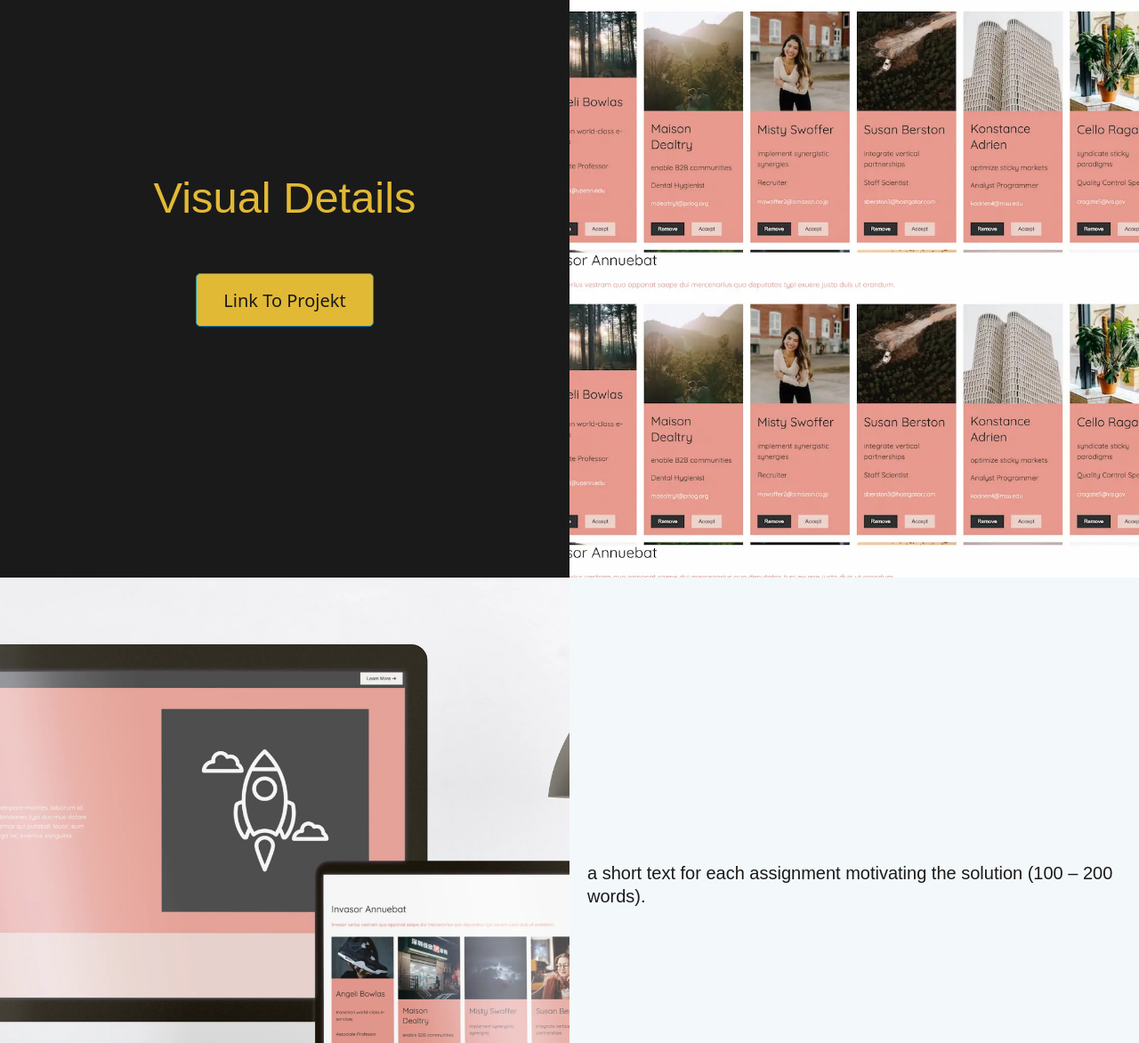
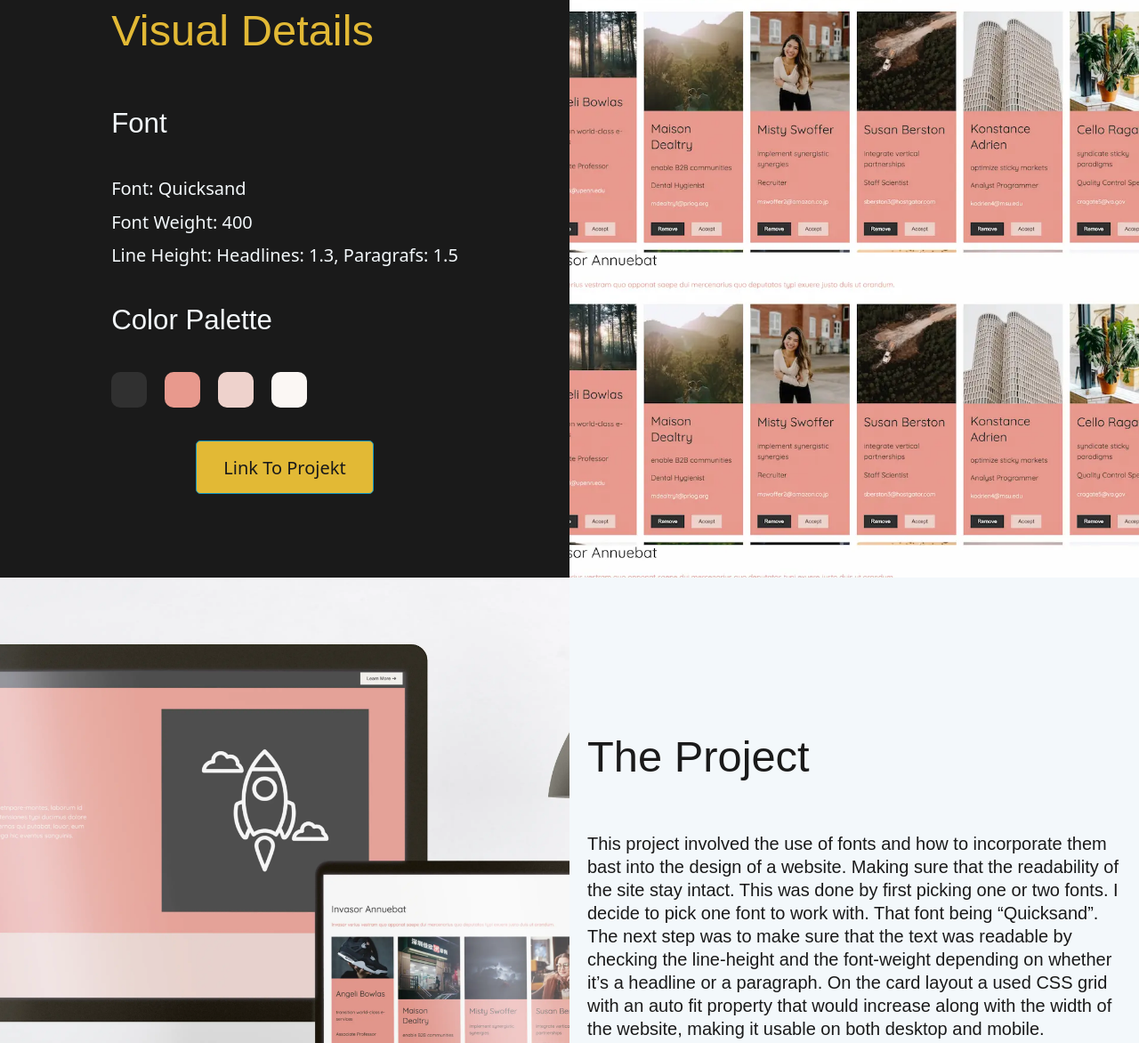
Before and after one commit to jona6893/assignment_portfolio, a plain HTML site: page project1.html in a window 1280 px wide. Shown: the part 1030-2202 px from the top of the page at 89% size. Drawn offline with nearby package versions, Linux system fonts and the light colour scheme; a web font is replaced by a local one.

Commit message:
Project1 done

```diff
--- a/pro1Style.css
+++ b/pro1Style.css
@@ -64,6 +64,7 @@ header a{
 header h1{
     margin: 0%;
     text-align: center;
+    color: var(--black);
 }
 main{
     padding: 0% !important;
@@ -104,6 +105,7 @@ main{
     display: grid;
     width: 100%;
     justify-items: center;
+    padding-inline: 0.5rem;
 }
 
 .visualImage{
@@ -112,6 +114,34 @@ main{
     background-position:50%;
     width: 100%;
     height: 100%;
+}
+.details ul >li{
+    list-style: none;
+    color: var(--white);
+}
+
+.colors{
+    display: flex;
+    flex-wrap: wrap;
+    gap: 1rem;
+}
+.color1, .color2, .color3, .color4{
+    list-style: none;
+    width: 2rem;
+    height: 2rem;
+    border-radius: 10px;
+}
+.color1{
+    background-color:  rgb(48, 48, 48);
+}
+.color2{
+    background-color: #e8998d;
+}
+.color3{
+    background-color: #eed2cc;
+}
+.color4{
+    background-color: #fbf7f4;
 }
 
 
@@ -138,7 +168,7 @@ main{
     justify-content: center;
     padding: 1rem;
 }
-.st p{
+.st p, h2{
     color: var(--black);
 }
 /** ---------- Footer ---------- */
--- a/pro2Style.css
+++ b/pro2Style.css
@@ -64,6 +64,7 @@ gap: 1rem;
 header h1{
     margin: 0%;
     text-align: center;
+    color: var(--black);
 }
 main{
     padding: 0% !important;
--- a/pro3Style.css
+++ b/pro3Style.css
@@ -64,6 +64,7 @@ gap: 1rem;
 header h1{
     margin: 0%;
     text-align: center;
+    color: var(--black);
 }
 main{
     padding: 0% !important;
--- a/project1.html
+++ b/project1.html
@@ -22,16 +22,33 @@
       </section>
       <section id="visualdetails">
           <div class="textDetails">
-            <h2>Visual Details</h2>
+            <div class="details">
+              <h2>Visual Details</h2>
+              <h4>Font</h4>
+              <ul>
+                <li>Font: Quicksand</li>
+                <li>Font Weight: 400</li>
+                <li>Line Height: Headlines: 1.3, Paragrafs: 1.5</li>
+              </ul>
+              <h4>Color Palette</h4>
+              <ul class="colors">
+                <li class="color1"></li>
+                <li class="color2"></li>
+                <li class="color3"></li>
+                <li class="color4"></li>
+              </ul>
+            </div>
             <button onclick="window.location.href='https://meritfilm.dk/kea/semester_3/designForDevelopers/13c.01.01.fonts-and-components/index.html';">Link To Projekt</button>
         </div>
         <div class="visualImage"></div>
     </section>
     <section id="shorttext">
         <div class="stimage"></div>
-        <div class="st"><p>
-          a short text for each assignment motivating the solution (100 – 200
-          words).
+        <div class="st">
+          <h2>The Project</h2>
+          <p>
+          This project involved the use of fonts and how to incorporate them bast into the design of a website. Making sure that the readability of the site stay intact. This was done by first picking one or two fonts. I decide to pick one font to work with. That font being “Quicksand”. The next step was to make sure that the text was readable by checking the line-height and the font-weight depending on whether it’s a headline or a paragraph.
+On the card layout a used CSS grid with an auto fit property that would increase along with the width of the website, making it usable on both desktop and mobile.
         </p></div>
       </section>
     </main>
```
